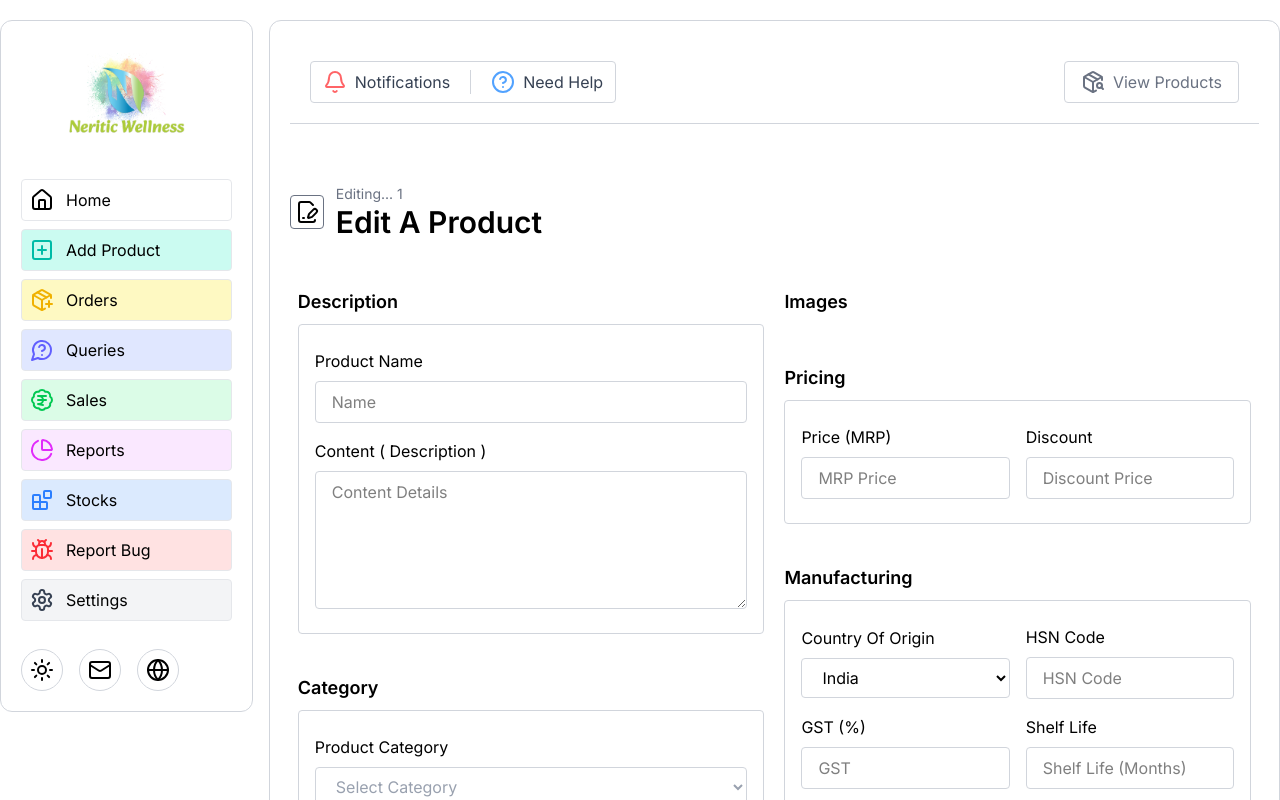
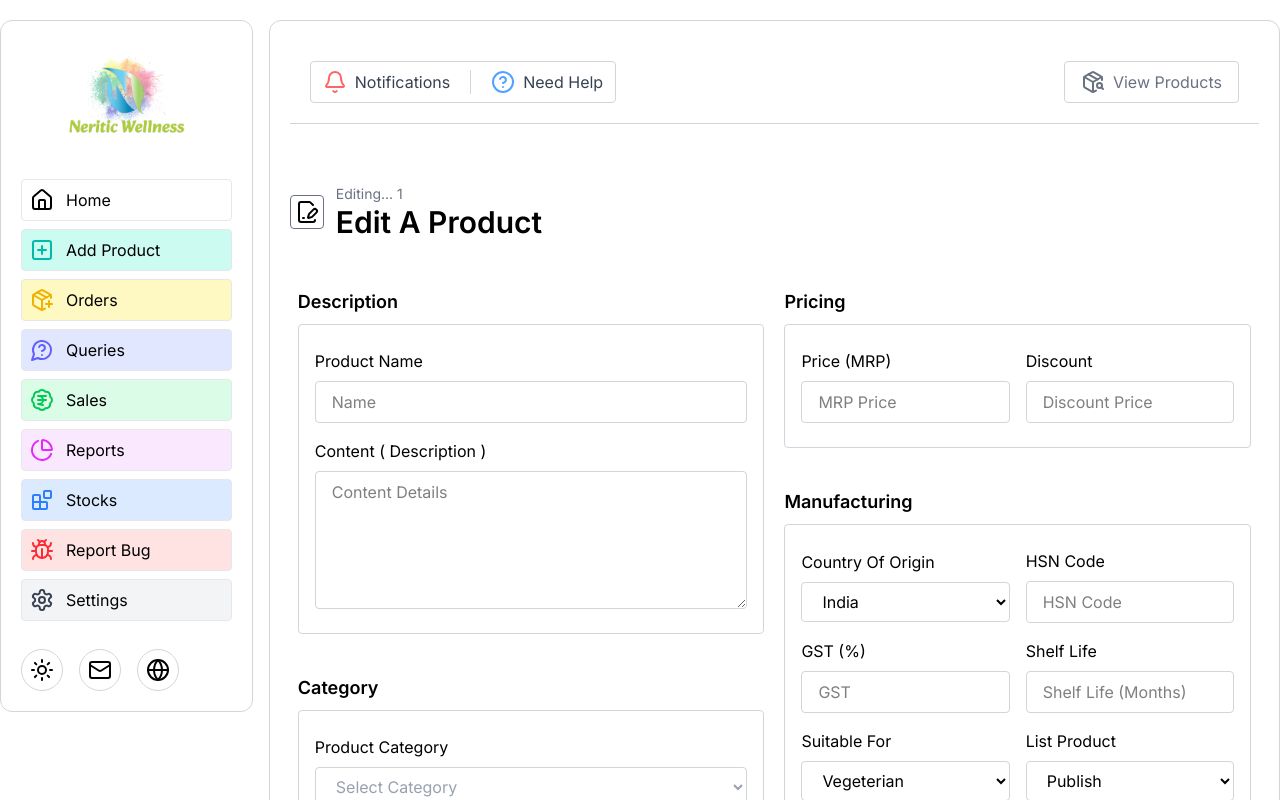
Before and after one commit to Gaurav-Neritic/Neritics_Dashboard, a Next.js app: page /productList/1 in a window 1280 px wide. Shown: the top 800 px of the page. Built offline with nearby package versions, Linux system fonts and the light colour scheme.

Commit message:
removed the images for today

```diff
--- a/src/app/(pages)/productList/[edit]/page.tsx
+++ b/src/app/(pages)/productList/[edit]/page.tsx
@@ -1,4 +1,4 @@
-"use client"
+"use client";
 
 import { Eraser, FilePenLine, Save } from "lucide-react";
 import { use } from "react";
@@ -177,20 +177,20 @@ export default function Page({ params }: any) {
               {/* Grid col-2 */}
               <div>
                 {/* Product Images */}
-                <div className="py-5">
+                {/* <div className="py-5">
                   <div className="pb-2">
                     <h2 className="text-lg font-semibold antialiased">
                       Images
                     </h2>
                   </div>
 
-                  {/* <Link
+                  <Link
                     href={`/productList/${edit}/${edit + "img"}`}
                     className="border rounded border-lightBorder dark:border-darkBorder  p-4 "
                   >
                     Edit Image
-                  </Link> */}
-                </div>
+                  </Link>
+                </div> */}
 
                 {/* Product Pricing */}
                 <div className="py-5">
```
